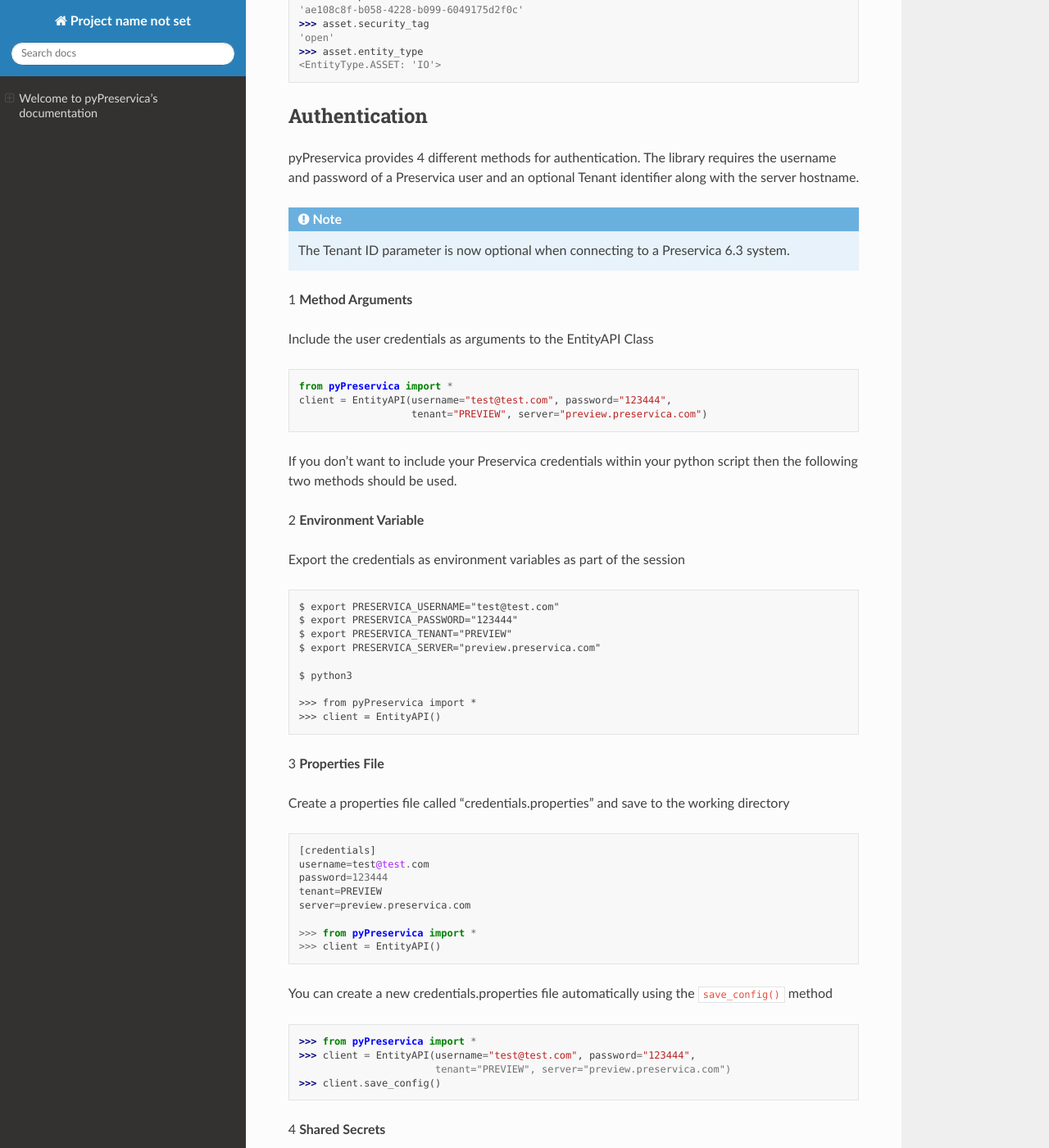
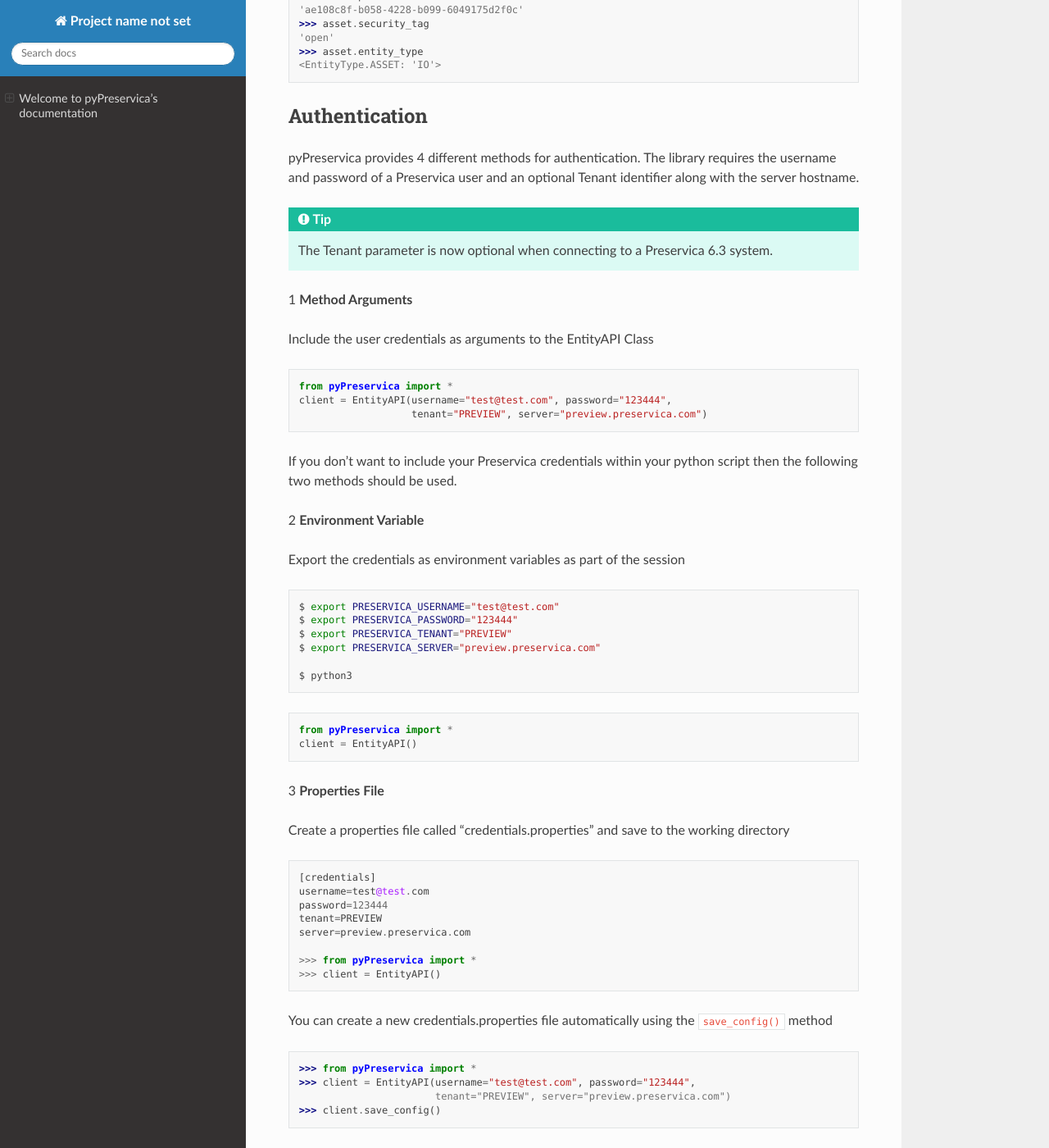
Before and after one commit to carj/pyPreservica, a Sphinx documentation site: the page built from docs/index.rst, in a window 1280 px wide and 1400 px high, scrolled down 5788 px. Shown: the whole window at 82% size. Built offline with Sphinx 7.4.7 and the Read the Docs theme 2.0.0, drawn with Linux system fonts in a browser that asks for light colours.

Commit message:
doc code block change

```diff
--- a/docs/index.rst
+++ b/docs/index.rst
@@ -26,6 +26,8 @@
 For Preservica 6.0 and 6.1 see `the previous version <https://pypreservica.readthedocs.io/en/v6.1/>`_
 
 -------------------
+
+
 
 .. default-domain:: py
 .. py:module:: pyPreservica
@@ -201,8 +203,8 @@
 pyPreservica provides 4 different methods for authentication. The library requires the username and password of a
 Preservica user and an optional Tenant identifier along with the server hostname.
 
-.. note::
-    The Tenant ID parameter is now optional when connecting to a Preservica 6.3 system.
+.. tip::
+    The Tenant parameter is now optional when connecting to a Preservica 6.3 system.
 
 
 1 **Method Arguments**
@@ -216,12 +218,16 @@
                        tenant="PREVIEW", server="preview.preservica.com")
 
 
+
+
 If you don't want to include your Preservica credentials within your python script then the following two methods should
 be used.
 
 2 **Environment Variable**
 
-Export the credentials as environment variables as part of the session ::
+Export the credentials as environment variables as part of the session
+
+.. code-block:: bash
 
     $ export PRESERVICA_USERNAME="test@test.com"
     $ export PRESERVICA_PASSWORD="123444"
@@ -230,8 +236,10 @@
 
     $ python3
 
-    >>> from pyPreservica import *
-    >>> client = EntityAPI()
+.. code-block:: python
+
+    from pyPreservica import *
+    client = EntityAPI()
 
 3 **Properties File**
 
```
